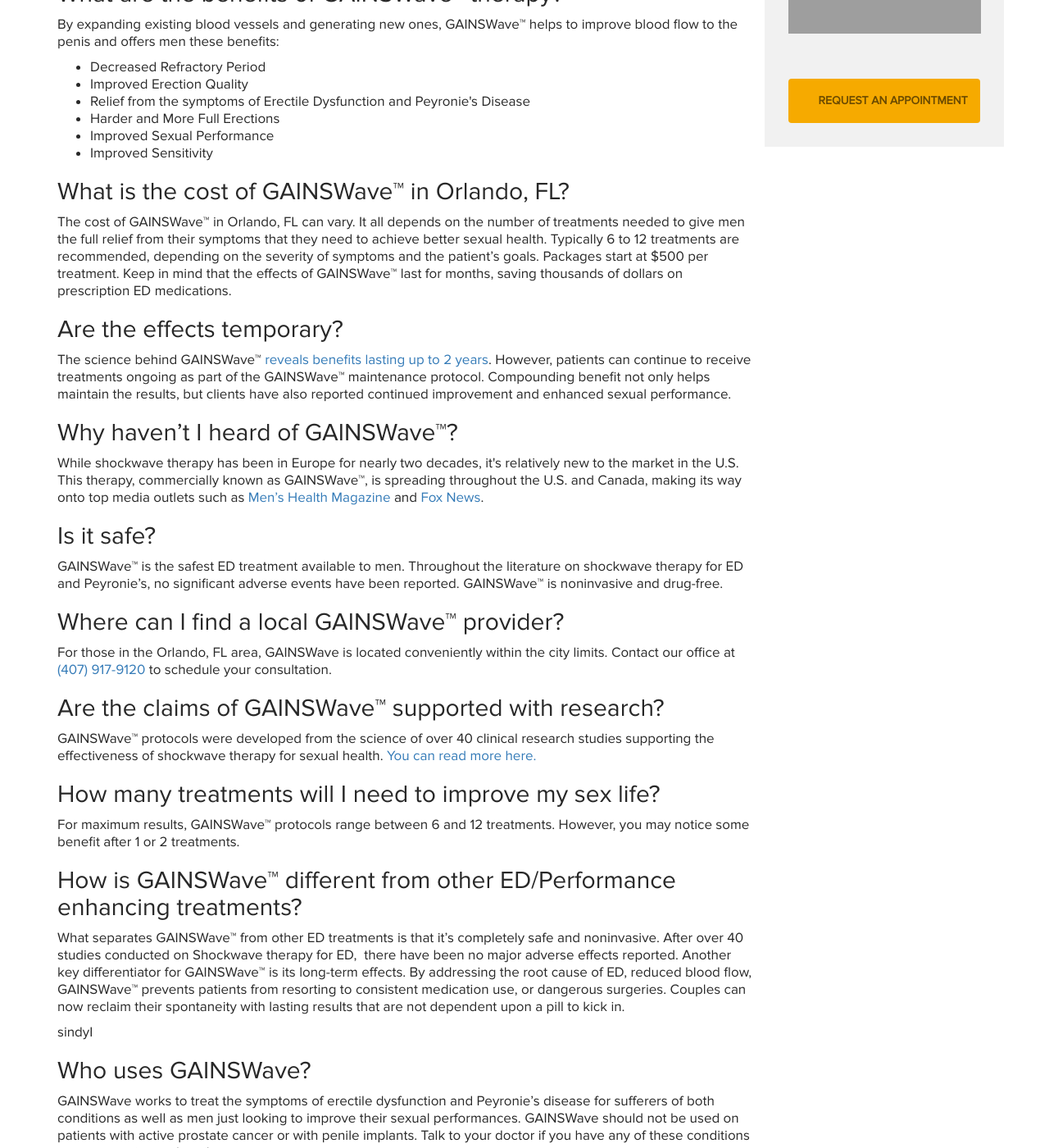
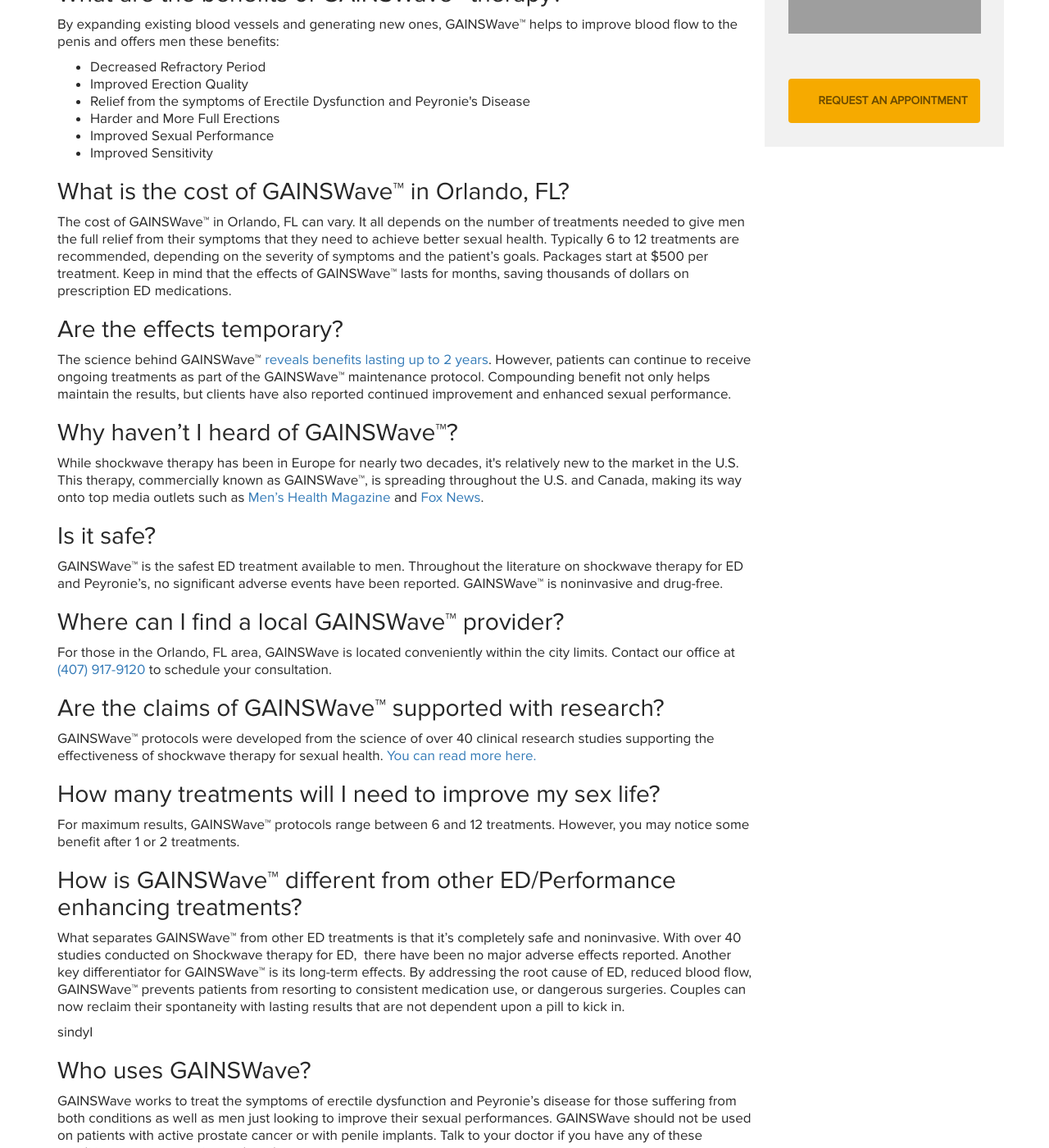
Before and after one commit to aaghealth/gainswavecolumbus.com, a Jekyll site: the page built from faqs.html, in a window 1280 px wide and 1400 px high, scrolled down 713 px. Shown: the whole window at 82% size. Built offline with Jekyll 4.4.1, drawn with Linux system fonts in a browser that asks for light colours; nearby versions of some CDN libraries; some of the changed text lies outside the part shown; grey boxes are pictures that could not be loaded.

Commit message:
Update faqs.html
faqs.html udated HTML..k

```diff
--- a/faqs.html
+++ b/faqs.html
@@ -18,9 +18,9 @@
 <li>Improved Sensitivity</li>
 </ul>
 <h2>What is the cost of GAINSWave&trade; in {{site.keyword_location}}?</h2>
-<p>The cost of GAINSWave&trade; in {{site.keyword_location}} can vary. It all depends on the number of treatments needed to give men the full relief from their symptoms that they need to achieve better sexual health. Typically 6 to 12 treatments are recommended, depending on the severity of symptoms and the patient&rsquo;s goals. Packages start at $500 per treatment. Keep in mind that the effects of GAINSWave&trade; last for months, saving thousands of dollars on prescription ED medications.</p>
+<p>The cost of GAINSWave&trade; in {{site.keyword_location}} can vary. It all depends on the number of treatments needed to give men the full relief from their symptoms that they need to achieve better sexual health. Typically 6 to 12 treatments are recommended, depending on the severity of symptoms and the patient&rsquo;s goals. Packages start at $500 per treatment. Keep in mind that the effects of GAINSWave&trade; lasts for months, saving thousands of dollars on prescription ED medications.</p>
 <h2>Are the effects temporary?</h2>
-<p>The science behind GAINSWave&trade; <a href="https://www.ncbi.nlm.nih.gov/pmc/articles/PMC3607492/" target="_blank">reveals benefits lasting up to 2 years</a>. However, patients can continue to receive treatments ongoing as part of the GAINSWave&trade; maintenance protocol. Compounding benefit not only helps maintain the results, but clients have also reported continued improvement and enhanced sexual performance.</p>
+<p>The science behind GAINSWave&trade; <a href="https://www.ncbi.nlm.nih.gov/pmc/articles/PMC3607492/" target="_blank">reveals benefits lasting up to 2 years</a>. However, patients can continue to receive ongoing treatments as part of the GAINSWave&trade; maintenance protocol. Compounding benefit not only helps maintain the results, but clients have also reported continued improvement and enhanced sexual performance.</p>
 <h2>Why haven&rsquo;t I heard of GAINSWave&trade;?</h2>
 <p>While shockwave therapy has been in Europe for nearly two decades, it's relatively new to the market in the U.S. This therapy, commercially known as GAINSWave&trade;, is spreading throughout the U.S. and Canada, making its way onto top media outlets such as <a href="http://www.menshealth.com/sex-women/extracorporeal-shock-wave-therapy" target="_blank">Men&rsquo;s Health Magazine</a> and <a href="http://gainswave.com/news/dr-jeyaraj-discusses-gainswave-on-fox-news/" target="_blank">Fox News</a>.</p>
 <h2>Is it safe?</h2>
@@ -32,6 +32,6 @@
 <h2>How many treatments will I need to improve my sex life?</h2>
 <p>For maximum results, GAINSWave&trade; protocols range between 6 and 12 treatments. However, you may notice some benefit after 1 or 2 treatments.</p>
 <h2>How is GAINSWave&trade; different from other ED/Performance enhancing treatments?</h2>
-<p>What separates GAINSWave&trade; from other ED treatments is that it&rsquo;s completely safe and noninvasive. After over 40 studies conducted on Shockwave therapy for ED, &nbsp;there have been no major adverse effects reported. Another key differentiator for GAINSWave&trade; is its long-term effects. By addressing the root cause of ED, reduced blood flow, GAINSWave&trade; prevents patients from resorting to consistent medication use, or dangerous surgeries. Couples can now reclaim their spontaneity with lasting results that are not dependent upon a pill to kick in.</p>sindyI
+<p>What separates GAINSWave&trade; from other ED treatments is that it&rsquo;s completely safe and noninvasive. With over 40 studies conducted on Shockwave therapy for ED, &nbsp;there have been no major adverse effects reported. Another key differentiator for GAINSWave&trade; is its long-term effects. By addressing the root cause of ED, reduced blood flow, GAINSWave&trade; prevents patients from resorting to consistent medication use, or dangerous surgeries. Couples can now reclaim their spontaneity with lasting results that are not dependent upon a pill to kick in.</p>sindyI
 <h2>Who uses GAINSWave?</h2>
-<p>GAINSWave works to treat the symptoms of erectile dysfunction and Peyronie&rsquo;s disease for sufferers of both conditions as well as men just looking to improve their sexual performances. GAINSWave should not be used on patients with active prostate cancer or with penile implants. Talk to your doctor if you have any of these conditions or are on anticoagulant therapy.</p>
+<p>GAINSWave works to treat the symptoms of erectile dysfunction and Peyronie&rsquo;s disease for those suffering from both conditions as well as men just looking to improve their sexual performances. GAINSWave should not be used on patients with active prostate cancer or with penile implants. Talk to your doctor if you have any of these conditions or are on anticoagulant therapy.</p>
```
